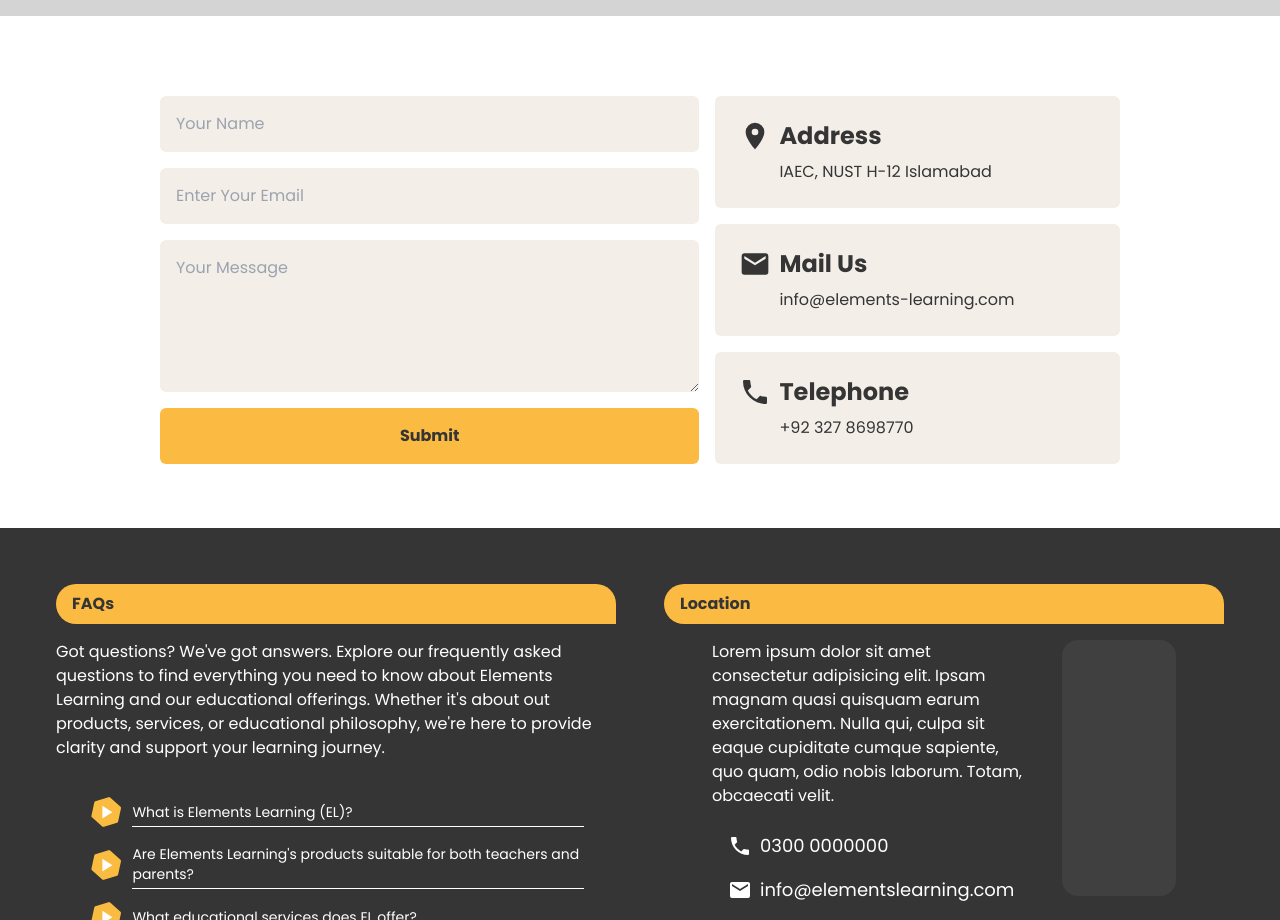
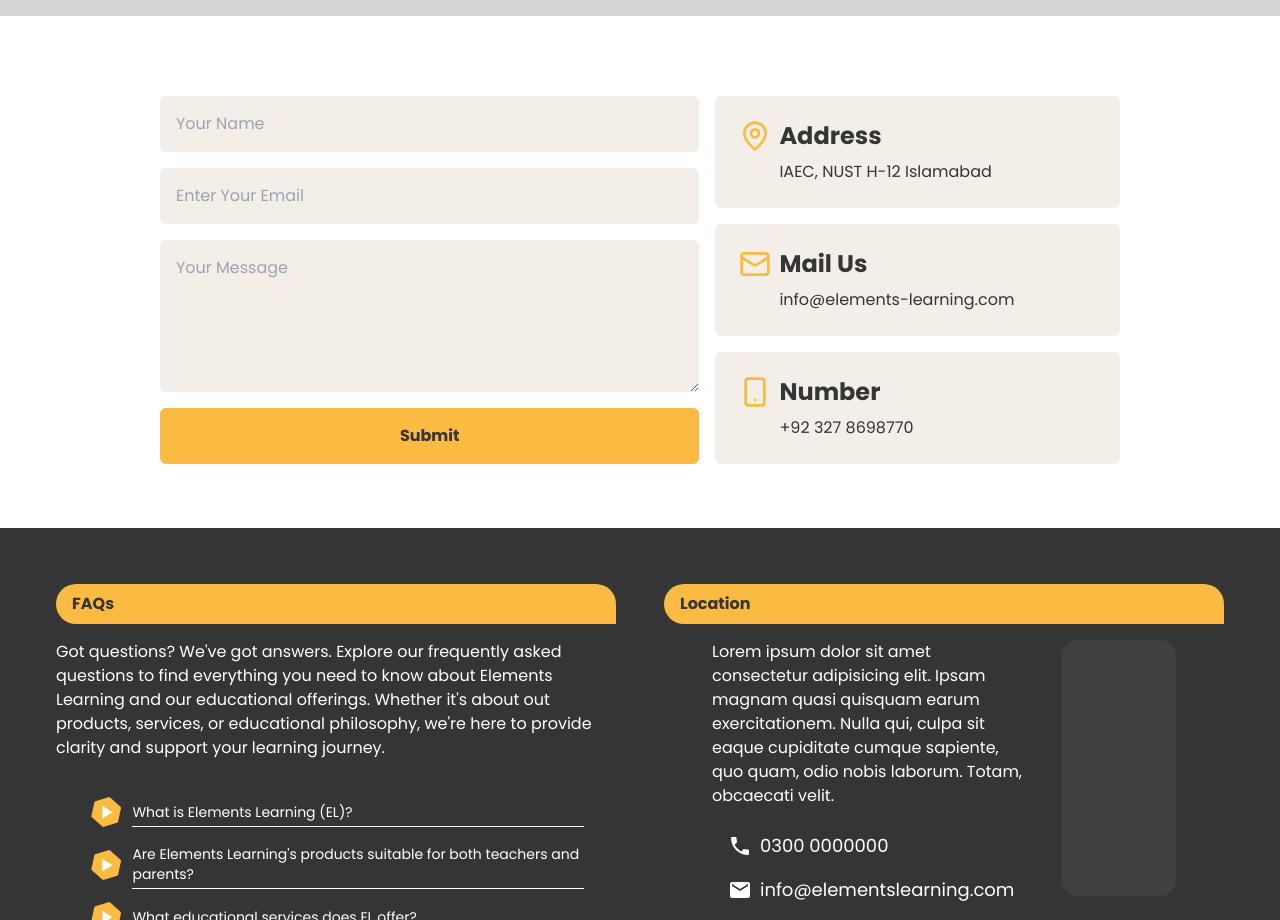
Before and after one commit to TahaShah141/elements-learning, a React (Vite) app: page /contact in a window 1280 px wide. Shown: the part 1220-2140 px from the top of the page. Built offline with nearby package versions, Linux system fonts and the light colour scheme.

Commit message:
more changes

```diff
--- a/src/Pages/ContactPage.jsx
+++ b/src/Pages/ContactPage.jsx
@@ -1,3 +1,4 @@
+import { ArrowBigDownDash, Mail, MapPin, Smartphone } from "lucide-react"
 import { FadeIn } from "../components/FadeIn"
 import { Footer } from "../components/Footer"
 import { SlidingDiv } from "../components/SlidingDiv"
@@ -32,23 +33,23 @@
           <SlidingDiv direction={"right"} className="flex-[1.5_0_0] flex flex-col gap-4">
           <h1 className=" font-bold text-3xl text-center sm:hidden">Our Info</h1>
             <div className="flex gap-2 p-4 md:p-6 rounded-md bg-[#F3EEE8]">
-              <svg xmlns="http://www.w3.org/2000/svg" className="size-8" viewBox="0 0 24 24"><title>map-marker</title><path d="M12,11.5A2.5,2.5 0 0,1 9.5,9A2.5,2.5 0 0,1 12,6.5A2.5,2.5 0 0,1 14.5,9A2.5,2.5 0 0,1 12,11.5M12,2A7,7 0 0,0 5,9C5,14.25 12,22 12,22C12,22 19,14.25 19,9A7,7 0 0,0 12,2Z" fill="currentColor"/></svg>
+              <MapPin className="size-8 text-[#FBBB40]" />
               <div className="flex flex-col gap-2">
                 <p className="text-lg lg:text-2xl font-bold">Address</p>
                 <p className="text-sm md:text-base">IAEC, NUST H-12 Islamabad</p>
               </div>
             </div>
             <div className="flex gap-2 p-4 md:p-6 rounded-md bg-[#F3EEE8]">
-              <svg className="size-8" xmlns="http://www.w3.org/2000/svg" viewBox="0 0 24 24"><title>email</title><path d="M20,8L12,13L4,8V6L12,11L20,6M20,4H4C2.89,4 2,4.89 2,6V18A2,2 0 0,0 4,20H20A2,2 0 0,0 22,18V6C22,4.89 21.1,4 20,4Z" fill="currentColor"/></svg>
+              <Mail className="size-8 text-[#FBBB40]" />
               <div className="flex flex-col gap-2">
                 <p className="text-lg lg:text-2xl font-bold">Mail Us</p>
                 <p className="text-sm md:text-base">info@elements-learning.com</p>
               </div>
             </div>
             <div className="flex gap-2 p-4 md:p-6 rounded-md bg-[#F3EEE8]">
-              <svg className="size-8" xmlns="http://www.w3.org/2000/svg" viewBox="0 0 24 24"><path d="M6.62,10.79C8.06,13.62 10.38,15.94 13.21,17.38L15.41,15.18C15.69,14.9 16.08,14.82 16.43,14.93C17.55,15.3 18.75,15.5 20,15.5A1,1 0 0,1 21,16.5V20A1,1 0 0,1 20,21A17,17 0 0,1 3,4A1,1 0 0,1 4,3H7.5A1,1 0 0,1 8.5,4C8.5,5.25 8.7,6.45 9.07,7.57C9.18,7.92 9.1,8.31 8.82,8.59L6.62,10.79Z" fill="currentColor"/></svg>
+              <Smartphone className="size-8 text-[#FBBB40]" />
               <div className="flex flex-col gap-2">
-                <p className="text-lg lg:text-2xl font-bold">Telephone</p>
+                <p className="text-lg lg:text-2xl font-bold">Number</p>
                 <p className="text-sm md:text-base">+92 327 8698770</p>
               </div>
             </div>
--- a/src/Pages/LandingPage/Testimonials.jsx
+++ b/src/Pages/LandingPage/Testimonials.jsx
@@ -1,10 +1,11 @@
-import React from 'react'
+import React, { useEffect, useState } from 'react'
 import { StaggeredHeaders } from '../../components/StaggeredHeaders'
 import { SlidingDiv } from '../../components/SlidingDiv'
 import { HexagonPlayButton } from '../../components/HexagonPlayButton'
 
 
 const TestimonialCard = ({quote, person}) => {
+
   return (
     <div className="bg-[#F3EEE8] flex flex-col justify-center p-6 sm:p-10 lg:p-16 gap-2 rounded-xl md:rounded-3xl md:rounded-bl-none rounded-bl-none text-xs md:text-base lg:text-lg md:max-w-[400px] lg:max-w-[600px]">
       <svg className="size-4 lg:size-10" xmlns="http://www.w3.org/2000/svg" viewBox="0 0 24 24"><title>format-quote-open</title><path d="M10,7L8,11H11V17H5V11L7,7H10M18,7L16,11H19V17H13V11L15,7H18Z" fill="currentColor"/></svg>
@@ -16,8 +17,34 @@
   )
 }
 
+const testimonials = [
+  {
+    person: "Teacher Trainee - AJK",
+    quote: "As an experienced educator, I thought I had seen it all, but this training opened my eyes to new possibilities and approaches in teaching. The sessions were well-structured, practical, and tailored to the needs of educators. I particularly appreciated the focus on student-centered learing, differentiated instructions, and the integration of tooks/technology in teaching Maths."
+  },
+  {
+    person: "Teacher Trainee - AJK 2",
+    quote: "As an experienced educator, I thought I had seen it all, but this training opened my eyes to new possibilities and approaches in teaching. The sessions were well-structured, practical, and tailored to the needs of educators. I particularly appreciated the focus on student-centered learing, differentiated instructions, and the integration of tooks/technology in teaching Maths."
+  },
+  {
+    person: "Teacher Trainee - AJK 3",
+    quote: "As an experienced educator, I thought I had seen it all, but this training opened my eyes to new possibilities and approaches in teaching. The sessions were well-structured, practical, and tailored to the needs of educators. I particularly appreciated the focus on student-centered learing, differentiated instructions, and the integration of tooks/technology in teaching Maths."
+  },
+  {
+    person: "Teacher Trainee - AJK 4",
+    quote: "As an experienced educator, I thought I had seen it all, but this training opened my eyes to new possibilities and approaches in teaching. The sessions were well-structured, practical, and tailored to the needs of educators. I particularly appreciated the focus on student-centered learing, differentiated instructions, and the integration of tooks/technology in teaching Maths."
+  },
+  {
+    person: "Teacher Trainee - AJK 5",
+    quote: "As an experienced educator, I thought I had seen it all, but this training opened my eyes to new possibilities and approaches in teaching. The sessions were well-structured, practical, and tailored to the needs of educators. I particularly appreciated the focus on student-centered learing, differentiated instructions, and the integration of tooks/technology in teaching Maths."
+  },
+]
+
 
 export const Testimonials = () => {
+
+  const [index, setIndex] = useState(0)
+
   return (
     <>
     <div className="flex min-[550px]:flex-col gap-2 items-end justify-center">
@@ -28,15 +55,14 @@
     </div>
     <div className="relative flex flex-col justify-center">
       <div className="absolute top-1/2 right-0 translate-x-1/2 -translate-y-1/2 size-10 lg:size-16 z-10">
-        <SlidingDiv direction="right" px={50} threshold={0.7}>
-          <button className="size-full">
+        <SlidingDiv direction="right" px={20} threshold={0.1}>
+          <button className="size-full" onClick={() => setIndex((index+1)%testimonials.length)}>
             <HexagonPlayButton outerColor="#FABB41" />
           </button>
         </SlidingDiv>
       </div>
       <SlidingDiv direction="top" px={50} threshold={0.7}>
-        <TestimonialCard person={"Teacher Trainee - AJK"}
-        quote={"As an experienced educator, I thought I had seen it all, but this training opened my eyes to new possibilities and approaches in teaching. The sessions were well-structured, practical, and tailored to the needs of educators. I particularly appreciated the focus on student-centered learing, differentiated instructions, and the integration of tooks/technology in teaching Maths."} />
+        <TestimonialCard {...testimonials[index]} />
       </SlidingDiv>
     </div>
     </>
--- a/src/components/custom/MultiCarousel.jsx
+++ b/src/components/custom/MultiCarousel.jsx
@@ -65,7 +65,7 @@
           style={{backgroundColor: item.innerColor, transform: `${index > i ? `translateX(calc(${100*1/2}% + ${(index-i) * (smallerSize*(2/3) + gapSize)}px))` : `translateX(${(index-i) * (smallerSize*(2/3) + gapSize) }px)`}`}}
           onClick={() => setIndex(i)}
           >
-            <img src={item.src} alt="" className="w-full h-full shadow-lg" />
+            <img src={item.src} alt="" className="w-full object-cover shadow-lg" />
           </div>
         ))}
       </div>
```
